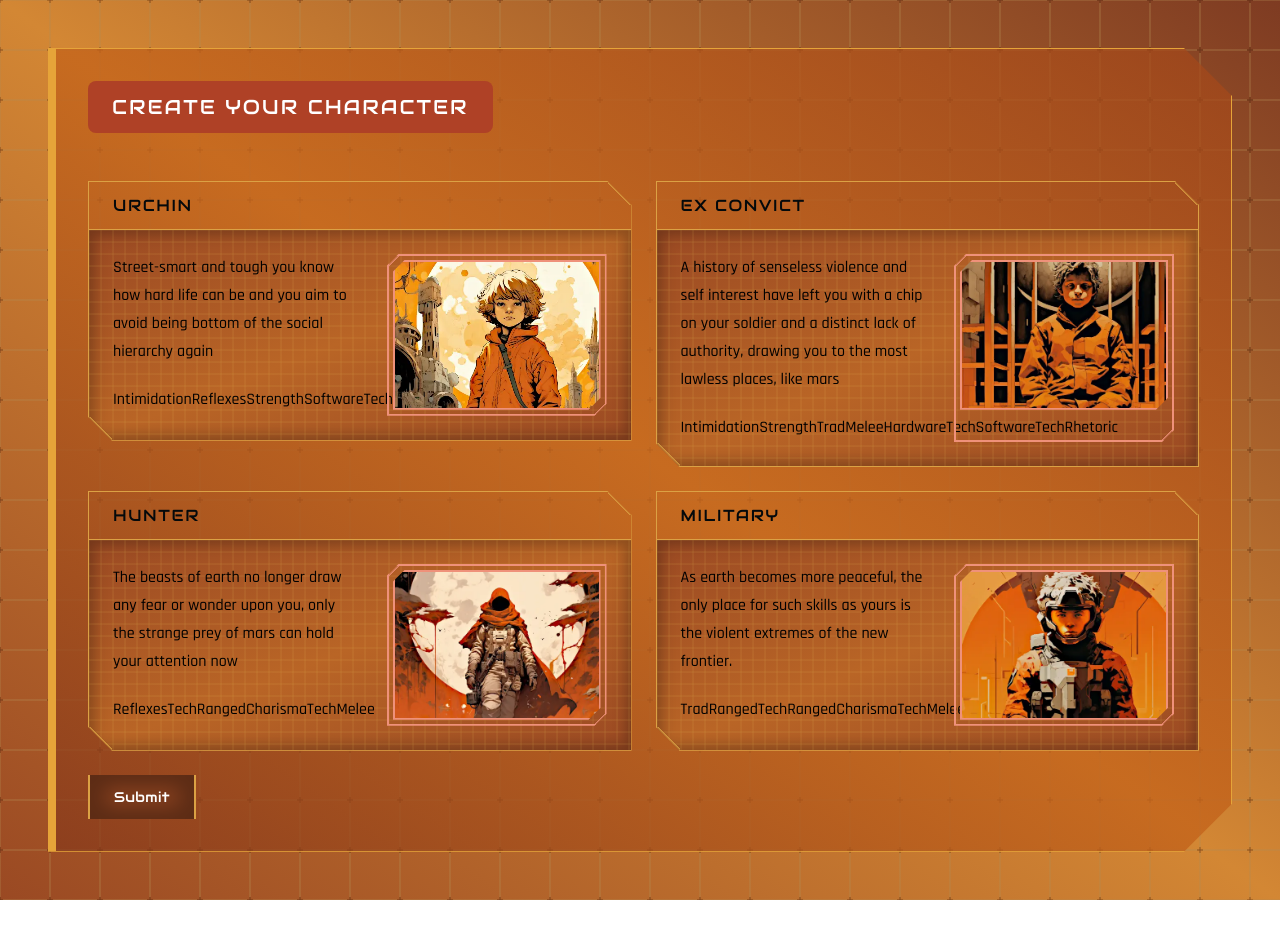
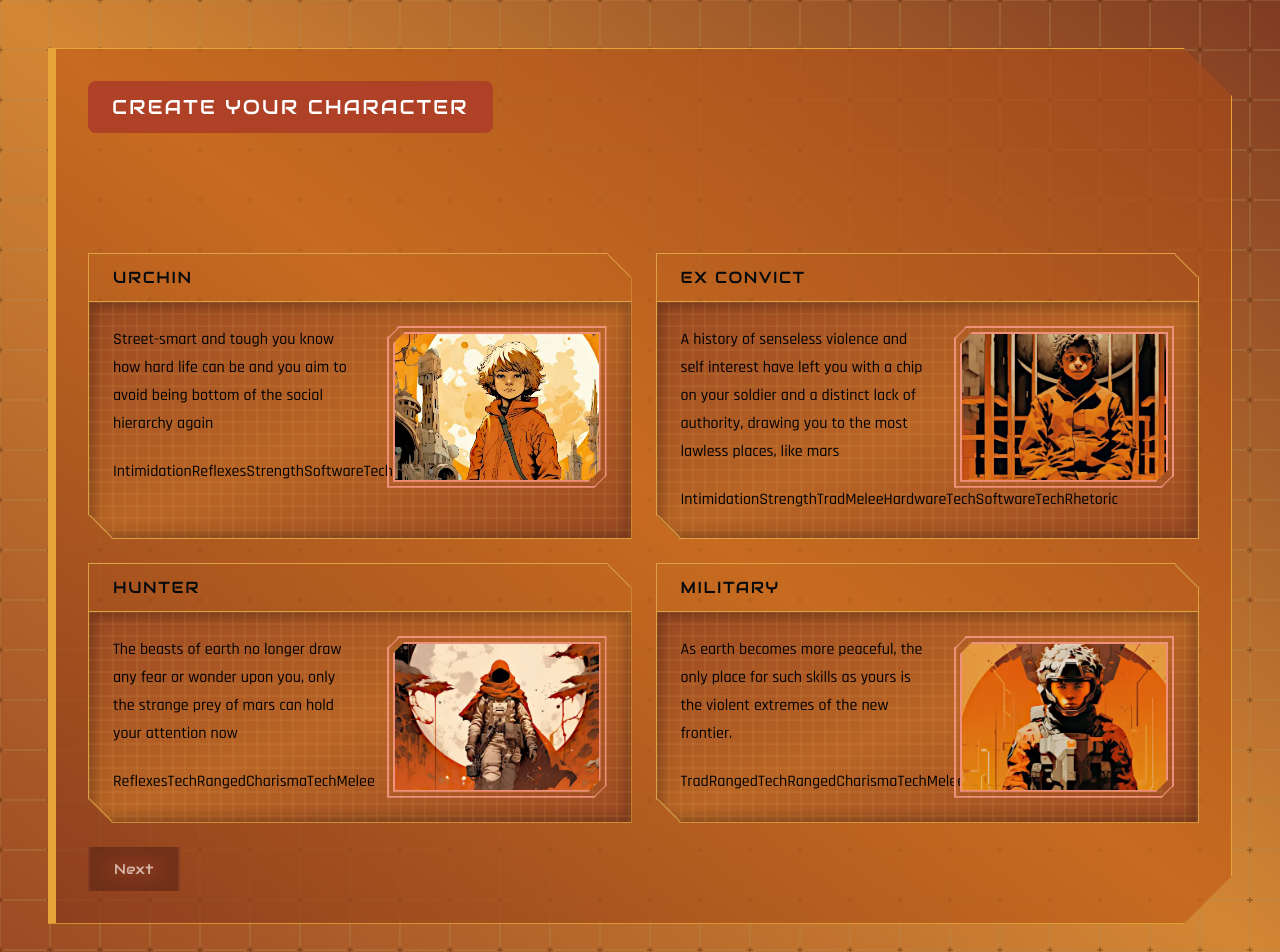
Before and after one commit to aronedwards91/pirate-text-mmo, a Next.js app: page /setup in a window 1280 px wide. Shown: the top 952 px of the page. Before the commit the page ends 900 px from the top, so only its background shows below. Built offline with nearby package versions, Linux system fonts and the light colour scheme.

Commit message:
All form items

```diff
--- a/app/content/client/setup/char-class.ts
+++ b/app/content/client/setup/char-class.ts
@@ -1,6 +1,5 @@
 import { SkillAdjust } from "../../types";
 import { SkillIDKey } from "../attributes/skills";
-import { Faction, FactionKey } from "./faction";
 
 export type CharClassData = {
   title: string;
--- /dev/null
+++ b/components/button/interaction.tsx
@@ -0,0 +1,31 @@
+import { ReactNode } from "react";
+
+export function InteractionButton({
+  onClick,
+  children,
+  disabled,
+}: {
+  onClick: () => void;
+  children: ReactNode;
+  disabled?: boolean;
+}) {
+  return (
+    <button
+      disabled={disabled}
+      type="button"
+      onClick={onClick}
+      className={`text-sm text-white tracking-wide
+    font-big font-normal
+    border-x-2 px-6 py-3 w-min
+    shadow-inner-2xl
+    transition-all
+    ${
+      disabled
+        ? "border-flame-900 bg-flame-800 opacity-60"
+        : "border-flame-400 bg-flame-600 hover:shadow-inner-lg"
+    }`}
+    >
+      {children}
+    </button>
+  );
+}
--- a/components/card/choice.tsx
+++ b/components/card/choice.tsx
@@ -10,11 +10,11 @@ export function CardChoice({
   selected: boolean;
 }) {
   return (
-    <div className={`corner-cut-line ${selected && 'selected'}`}>
+    <div className={`corner-cut-line flex-1 flex flex-col ${selected && 'selected'}`}>
       <div className="border-b flex items-center px-6 font-big font-normal tracking-widest no-prose uppercase">{header}</div>
-      <div className={`bg-inner`}>
+      <div className="bg-inner flex-1">
         <div
-          className="p-6 min-h-[4rem]"
+          className="p-6 min-h-[4rem] h-full"
           style={{
             backgroundImage: "url('/wall-card-light.webp')",
             backgroundSize: "12px",
--- a/containers/setup/form.tsx
+++ b/containers/setup/form.tsx
@@ -1,10 +1,14 @@
 "use client";
 
 import { backgrounds } from "@/app/content/client/setup/background";
+import { charClass } from "@/app/content/client/setup/char-class";
+import { factions } from "@/app/content/client/setup/faction";
+import { startAreas } from "@/app/content/client/setup/start-area";
+import { InteractionButton } from "@/components/button/interaction";
 import { SubmitButton } from "@/components/button/submit";
 import { CardChoice } from "@/components/card/choice";
 import { LabelHeader } from "@/components/label/header";
-import { useRef, useState } from "react";
+import { ReactNode, useRef, useState } from "react";
 import { useForm, SubmitHandler, UseFormRegister } from "react-hook-form";
 
 type Character = {
@@ -13,6 +17,55 @@ type Character = {
   faction: string;
   startArea: string;
 };
+
+function RadioInputCard({
+  id,
+  sectionKey,
+  value,
+  register,
+  header,
+  description,
+  subDescription,
+  img,
+}: {
+  id: string;
+  sectionKey: keyof Character;
+  value: string | null;
+  register: UseFormRegister<Character>;
+  header: string;
+  description: string;
+  subDescription: ReactNode;
+  img: string;
+}) {
+  return (
+    <>
+      <input
+        className="hidden"
+        type="radio"
+        id={sectionKey + id}
+        value={id}
+        {...register(sectionKey)}
+      />
+      <label htmlFor={sectionKey + id} className="cursor-pointer h-full flex flex-col">
+        <CardChoice header={header} selected={value === id}>
+          <div className="grid grid-cols-2">
+            <div className="prose">
+              <p>{description}</p>
+
+              {subDescription}
+            </div>
+
+            <div className="w-full flex justify-end">
+              <div className="corner-cut-alt-border w-fit h-fit p-1">
+                <img className="corner-cut-alt-border w-52" src={img} />
+              </div>
+            </div>
+          </div>
+        </CardChoice>
+      </label>
+    </>
+  );
+}
 
 function BackgroundOptions({
   value,
@@ -23,68 +76,196 @@ function BackgroundOptions({
 }) {
   return (
     <div className="grid xl:grid-cols-2 gap-6">
-      {Object.entries(backgrounds).map(([key, val]) => (
-        <div key={key}>
-          <input
-          className="hidden"
-            type="radio"
-            id={"background-" + key}
-            value={key}
-            {...register("background")}
-          />
-          <label htmlFor={"background-" + key} className="cursor-pointer">
-            <CardChoice header={val.title} selected={value === key}>
-              <div className="grid grid-cols-2">
-                <div className="prose">
-                  <p>{val.description}</p>
-
-                  <p>{val.bonuses.map((v) => v.skillId)} </p>
-                </div>
-
-                <div className="w-full flex justify-end">
-                  <div className="corner-cut-alt-border w-fit p-1">
-                    <img
-                      className="corner-cut-alt-border w-52"
-                      src={val.icon}
-                    />
-                  </div>
-                </div>
-              </div>
-            </CardChoice>
-          </label>
-        </div>
+      {Object.entries(backgrounds).map(([id, val]) => (
+        <RadioInputCard
+          sectionKey="background"
+          key={id}
+          id={id}
+          value={value}
+          register={register}
+          header={val.title}
+          description={val.description}
+          subDescription={<p>{val.bonuses.map((v) => v.skillId)} </p>}
+          img={val.icon}
+        />
+      ))}
+    </div>
+  );
+}
+function CharClassOptions({
+  value,
+  register,
+}: {
+  value: string | null;
+  register: UseFormRegister<Character>;
+}) {
+  return (
+    <div className="grid xl:grid-cols-2 gap-6">
+      {Object.entries(charClass).map(([id, val]) => (
+        <RadioInputCard
+          key={id}
+          sectionKey="charClass"
+          id={id}
+          value={value}
+          register={register}
+          header={val.title}
+          description={val.description}
+          subDescription={<p>{val.bonuses.map((v) => v.skillId)} </p>}
+          img={val.icon}
+        />
+      ))}
+    </div>
+  );
+}
+function FactionOptions({
+  value,
+  register,
+}: {
+  value: string | null;
+  register: UseFormRegister<Character>;
+}) {
+  return (
+    <div className="grid xl:grid-cols-2 gap-6">
+      {Object.entries(factions).map(([id, val]) => (
+        <RadioInputCard
+          key={id}
+          id={id}
+          sectionKey="faction"
+          value={value}
+          register={register}
+          header={val.title}
+          description={val.description}
+          subDescription={
+            <>
+              <p>AGE: {val.age}</p>
+              <p>SIZE: {val.size}</p>
+              <p>RESOURCES: {val.resources}</p>
+            </>
+          }
+          img={val.icon}
+        />
+      ))}
+    </div>
+  );
+}
+function StartAreaOptions({
+  value,
+  register,
+}: {
+  value: string | null;
+  register: UseFormRegister<Character>;
+}) {
+  return (
+    <div className="grid xl:grid-cols-2 gap-6">
+      {Object.entries(startAreas).map(([id, val]) => (
+        <RadioInputCard
+          key={id}
+          id={id}
+          sectionKey="startArea"
+          value={value}
+          register={register}
+          header={val.title}
+          description={val.description}
+          subDescription={
+            <>
+              <p>TYPE: {val.type}</p>
+              <p>POP: {val.population}</p>
+              <p>WEATHER: {val.weather}</p>
+            </>
+          }
+          img={val.icon}
+        />
       ))}
     </div>
   );
 }
 
+type FormSections = "background" | "charClass" | "faction" | "startArea";
+
+type NextBtnState = {
+  nextView: FormSections;
+  isVisible: boolean;
+  clearForward: boolean;
+};
+const nextBtnStates: Record<FormSections, NextBtnState> = {
+  background: {
+    nextView: "charClass",
+    isVisible: true,
+    clearForward: false,
+  },
+  charClass: {
+    nextView: "faction",
+    isVisible: true,
+    clearForward: true,
+  },
+  faction: {
+    nextView: "startArea",
+    isVisible: true,
+    clearForward: true,
+  },
+  startArea: {
+    nextView: "startArea",
+    isVisible: false,
+    clearForward: true,
+  },
+};
+
 export function SetupForm() {
+  const [formSection, setFormState] = useState<FormSections>("background");
   const {
     register,
     handleSubmit,
     watch,
+    getValues,
     formState: { errors },
   } = useForm<Character>();
 
-  function onSubmit(data: unknown) {
-    console.log("data", data);
-  }
+  const BtnState = nextBtnStates[formSection];
+
+  const onSubmit: SubmitHandler<Character> = (data) => console.log(data);
   const formRef = useRef();
 
   const background = watch("background");
+  const charClass = watch("charClass");
+  const faction = watch("faction");
+  const startArea = watch("startArea");
 
   return (
     <form
       ref={formRef.current}
       className="flex flex-col gap-6"
-      onSubmit={onSubmit}
+      onSubmit={handleSubmit(onSubmit)}
     >
       <LabelHeader text="Create your Character" />
       <p>{background}</p>
+      <p>{charClass}</p>
+      <p>{faction}</p>
+      <p>{startArea}</p>
 
-      <BackgroundOptions register={register} value={background}/>
+      {formSection === "background" && (
+        <BackgroundOptions register={register} value={background} />
+      )}
+      {formSection === "charClass" && (
+        <CharClassOptions register={register} value={charClass} />
+      )}
+      {formSection === "faction" && (
+        <FactionOptions register={register} value={faction} />
+      )}
+      {formSection === "startArea" && (
+        <>
+          <StartAreaOptions register={register} value={startArea} />
+          <SubmitButton onClick={() => null}>Submit</SubmitButton>
+        </>
+      )}
 
-      <SubmitButton onClick={() => null}>Submit</SubmitButton>
+      {BtnState.isVisible && (
+        <InteractionButton
+          disabled={!getValues()[formSection]}
+          onClick={() => setFormState(BtnState.nextView)}
+        >
+          Next
+        </InteractionButton>
+      )}
     </form>
   );
 }
```
